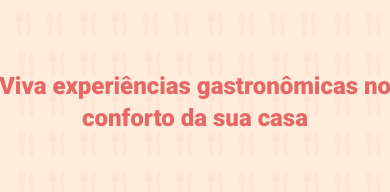
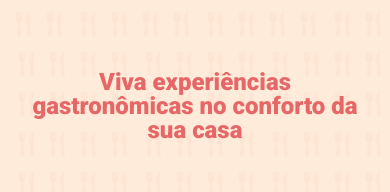
Before and after one commit to joao-carlos-dev/EFood, a React (Create React App) app: page / in a window 390 px wide. Shown: the part 164-356 px from the top of the page. Built offline with nearby package versions, Linux system fonts and the light colour scheme; no server answers.

Commit message:
:iphone: mais algumas alterações no responsivo

```diff
--- a/src/components/Cart/styles.ts
+++ b/src/components/Cart/styles.ts
@@ -1,7 +1,8 @@
 import styled from 'styled-components'
-import { colors } from '../../styles'
+import { breakpoints, colors } from '../../styles'
 import { ButtonModel } from '../Produtos/styles'
 import lixeira from '../../assets/images/lixeira-de-reciclagem 1.png'
+import iconClose from '../../assets/images/close.png'
 
 export const Overlay = styled.div`
   position: absolute;
--- a/src/components/Hero/styles.ts
+++ b/src/components/Hero/styles.ts
@@ -24,7 +24,7 @@
 
   @media (max-width: ${breakpoints.tablet}) {
     font-size: 24px;
-    line-height: 32px;
-    width: 428px;
+    line-height: 24px;
+    width: 328px;
   }
 `
--- a/src/components/Produtos/styles.ts
+++ b/src/components/Produtos/styles.ts
@@ -92,6 +92,10 @@
     img {
       margin: 8px;
       cursor: pointer;
+
+      @media (max-width: ${breakpoints.tablet}) {
+        margin: 2px;
+      }
     }
   }
 
@@ -126,7 +130,7 @@
   }
 
   @media (max-width: ${breakpoints.tablet}) {
-    margin-left: 2px;
+    margin-left: 0px;
   }
 `
 
```
Also changed, not shown: 1 other file (tests, documents, lock files or other folders).
